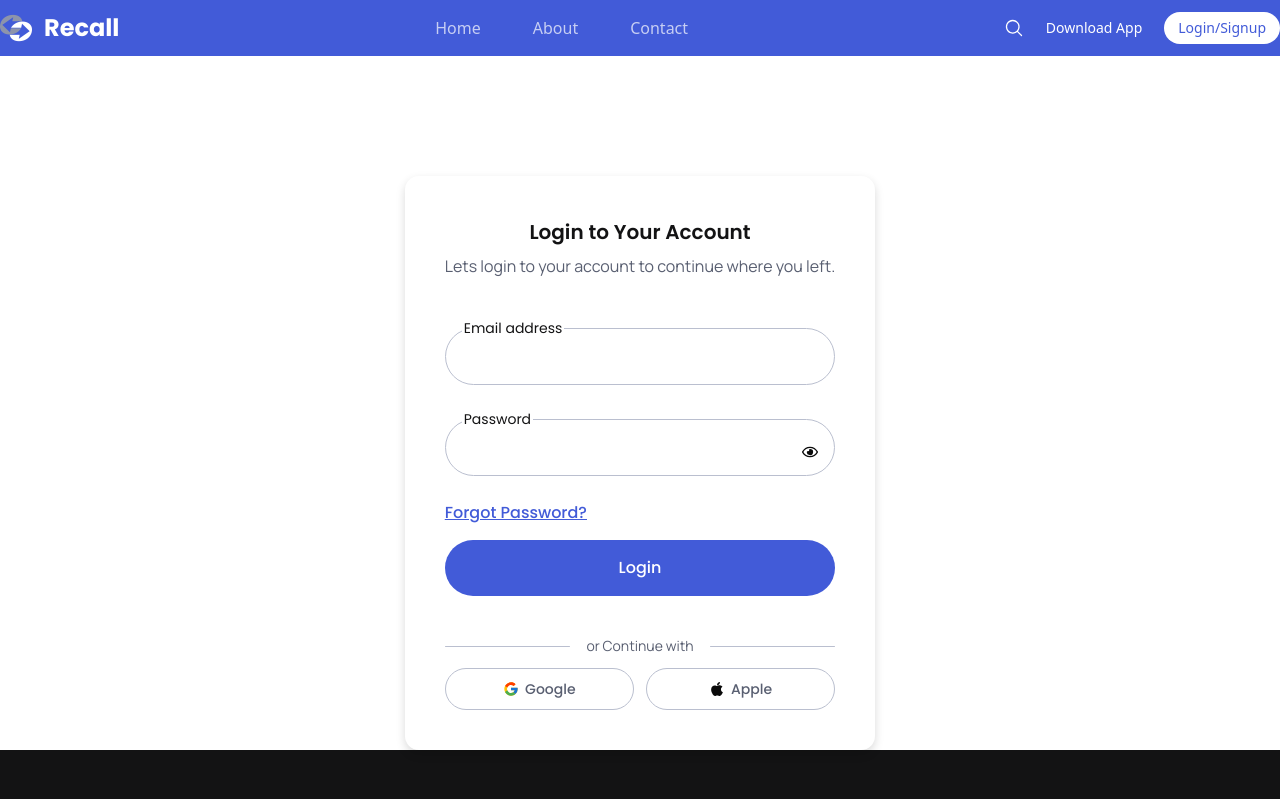
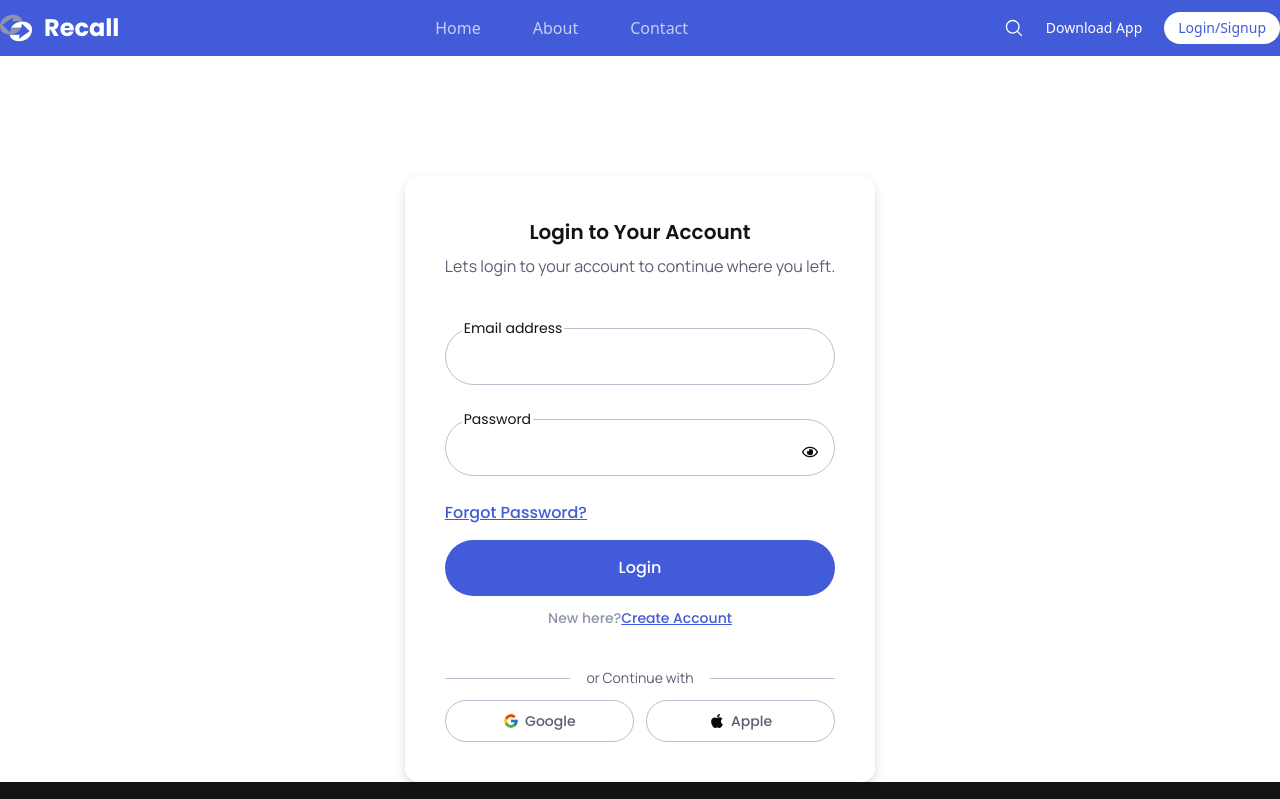
Before and after one commit to abjabbaragrncy/recall-app, a Next.js app: page /login in a window 1280 px wide. Shown: the top 799 px of the page. Built offline with nearby package versions, Linux system fonts and the light colour scheme; no server answers.

Commit message:
login page

```diff
--- a/src/app/login/page.tsx
+++ b/src/app/login/page.tsx
@@ -70,11 +70,22 @@ export default function LoginPage() {
               Forgot Password?
             </span>
           </Link>
-          <input
-            type="submit"
-            value="Login"
-            className={`${poppins.className} mt-4 font-medium leading-5 rounded-4xl px-2.5 py-4.5 bg-[#425BD8] text-white w-full`}
-          />
+          <div className="space-y-3">
+            <input
+              type="submit"
+              value="Login"
+              className={`${poppins.className} mt-4 font-medium leading-5 rounded-4xl px-2.5 py-4.5 bg-[#425BD8] text-white w-full`}
+            />
+
+            <h3
+              className={`${poppins.className} text-sm font-medium leading-5 text-center`}
+            >
+              <span className="text-TextInactive">New here?</span>
+              <Link className="text-[#425BD8] underline" href={"/signUp"}>
+                Create Account
+              </Link>
+            </h3>
+          </div>
         </form>
         <Social />
       </div>
--- /dev/null
+++ b/src/app/signUp/page.tsx
@@ -0,0 +1,7 @@
+import React from "react";
+
+const RegisterPage = () => {
+  return <div></div>;
+};
+
+export default RegisterPage;
```
Also changed, not shown: src/auth.ts (+12 -0 lines).
